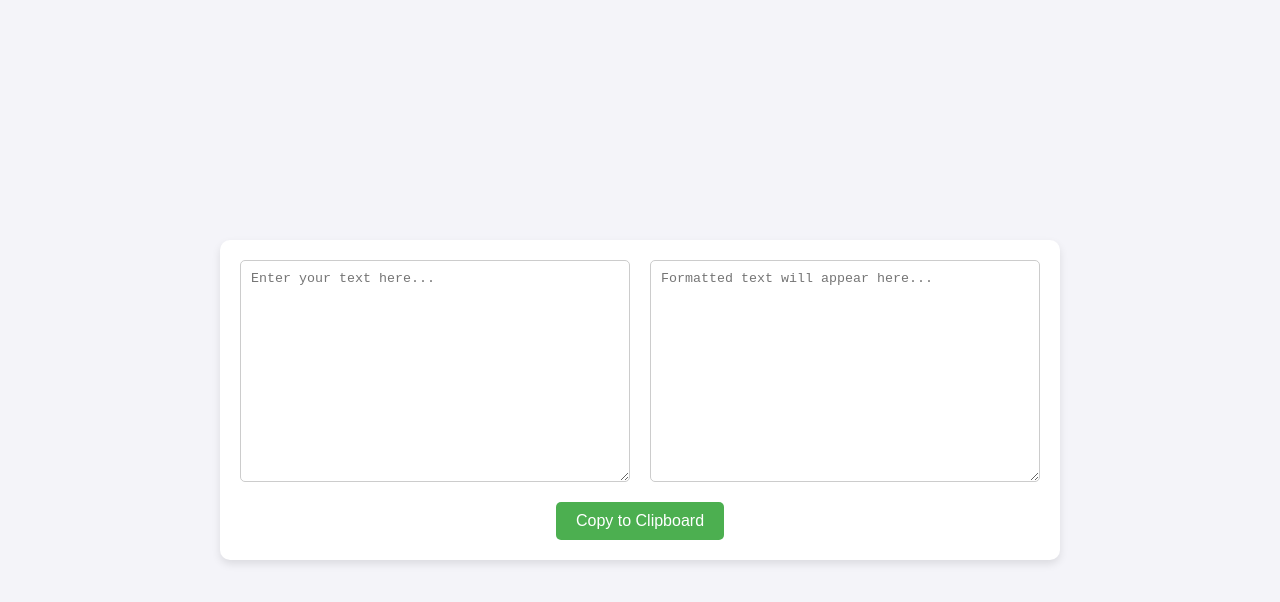
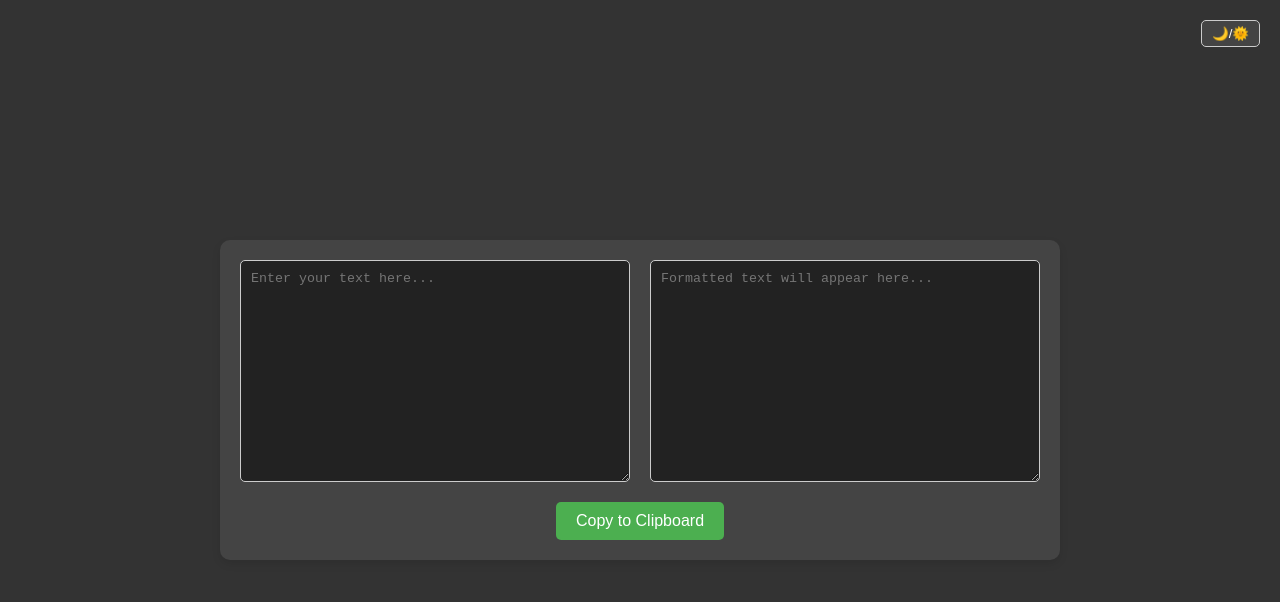
Before and after one commit to shiyanalex/mindbox, a plain HTML site: page index.html in a window 1280 px wide. Drawn offline with Linux system fonts and the light colour scheme.

Commit message:
Update index.html

```diff
--- a/index.html
+++ b/index.html
@@ -5,6 +5,7 @@
   <meta name="viewport" content="width=device-width, initial-scale=1.0">
   <title>Text Formatter</title>
   <style>
+    /* Default dark mode styles */
     body {
       font-family: Arial, sans-serif;
       margin: 0;
@@ -13,14 +14,15 @@
       justify-content: center;
       align-items: center;
       height: 100vh;
-      background-color: #f4f4f9;
+      background-color: #333;
+      color: white;
     }
 
     .container {
       display: flex;
       width: 80%;
       max-width: 800px;
-      background-color: white;
+      background-color: #444;
       padding: 20px;
       border-radius: 10px;
       box-shadow: 0 4px 8px rgba(0, 0, 0, 0.1);
@@ -42,6 +44,8 @@
       overflow-y: auto;
       white-space: pre-wrap;
       word-wrap: break-word;
+      background-color: #222;
+      color: white;
     }
 
     .button-container {
@@ -67,9 +71,48 @@
       background-color: #3e8e41;
     }
 
+    .darkmode-switch {
+      position: absolute;
+      top: 20px;
+      right: 20px;
+      background-color: #444;
+      border: 1px solid #ccc;
+      color: white;
+      border-radius: 5px;
+      padding: 5px 10px;
+      cursor: pointer;
+    }
+
+    .darkmode-switch:hover {
+      background-color: #555;
+    }
+
+    /* Light mode styles */
+    .light-mode body {
+      background-color: #f4f4f9;
+      color: #333;
+    }
+
+    .light-mode .container {
+      background-color: white;
+    }
+
+    .light-mode .field {
+      background-color: #f9f9f9;
+      color: #333;
+      border: 1px solid #ccc;
+    }
+
+    .light-mode .copy-btn {
+      background-color: #4CAF50;
+      color: white;
+    }
   </style>
 </head>
-<body>
+<body class="dark-mode">
+
+  <!-- Dark Mode Switch -->
+  <button class="darkmode-switch" onclick="toggleDarkMode()">🌙/🌞</button>
 
   <div class="container">
     <div class="fields">
@@ -113,6 +156,12 @@
 
     // Add event listener to automatically update the output when input changes
     document.getElementById("inputField").addEventListener("input", formatText);
+
+    // Toggle dark mode
+    function toggleDarkMode() {
+      document.body.classList.toggle("light-mode");
+      document.body.classList.toggle("dark-mode");
+    }
   </script>
 
 </body>
```
